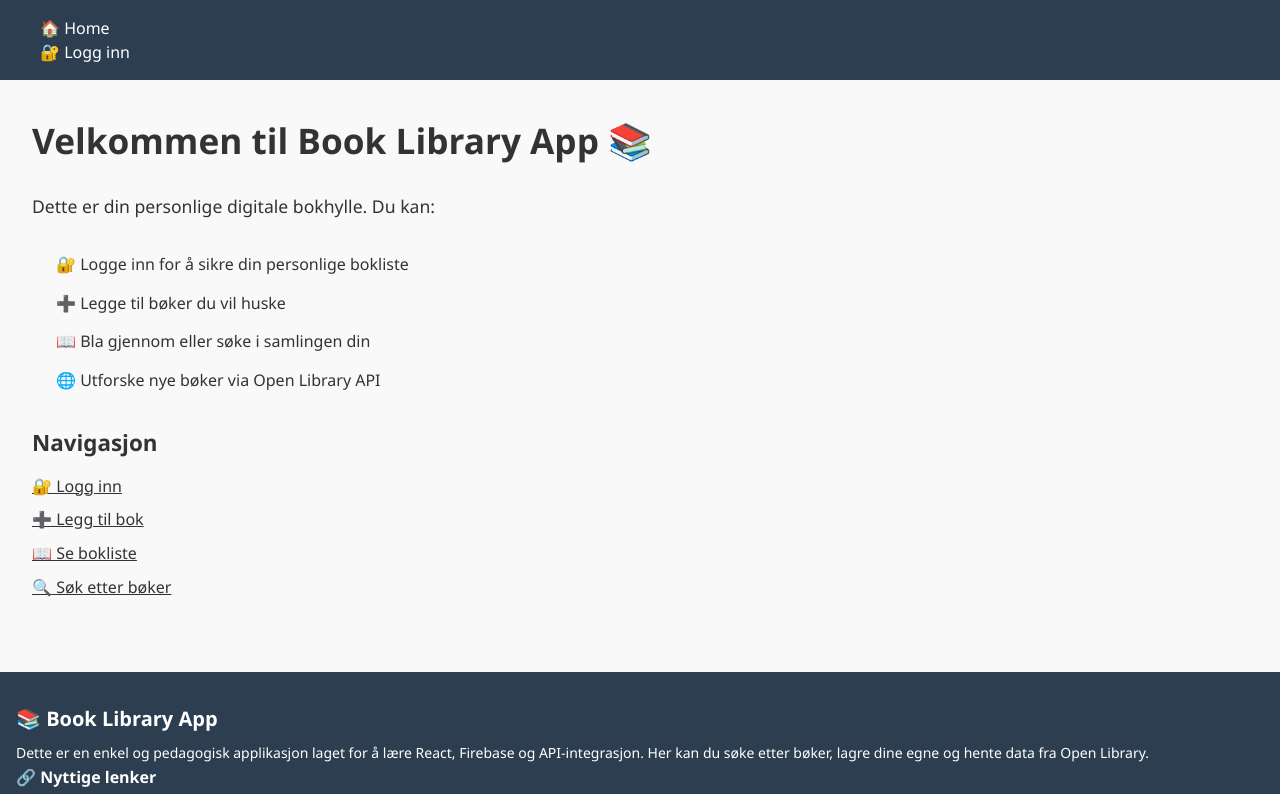
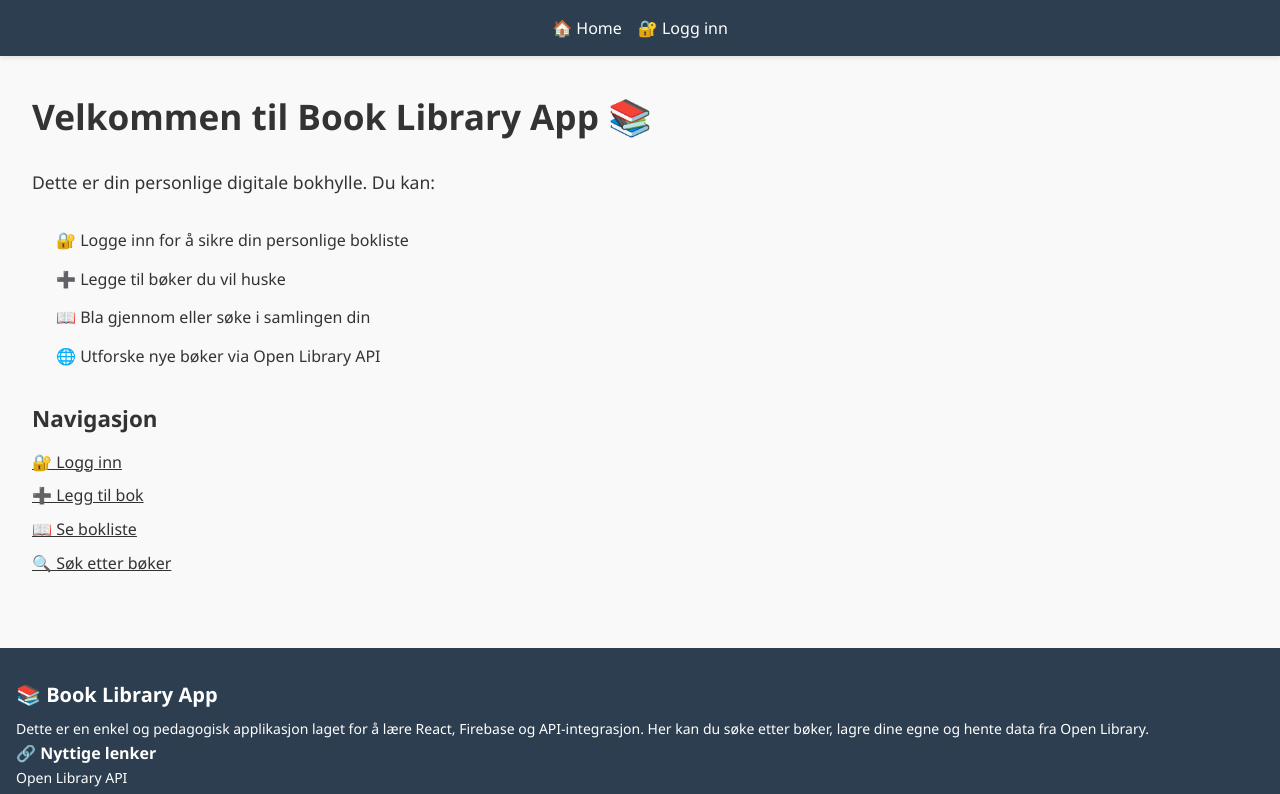
Before and after one commit to moa-reidar/final_project, a React (Vite) app: page / in a window 1280 px wide. Shown: the top 794 px of the page. Built offline with nearby package versions, Linux system fonts and the light colour scheme.

Commit message:
Update header.css to make header sticky on scroll for better navigation

```diff
--- a/src/css/header.css
+++ b/src/css/header.css
@@ -1,5 +1,7 @@
-
 .header {
+  position: sticky;
+  top: 0;
+  z-index: 1000;
   background-color: var(--color-primary);
   color: var(--color-text-light);
   padding: var(--spacing-md);
@@ -9,25 +11,29 @@
 .header__nav {
   max-width: var(--max-width-container);
   margin: 0 auto;
-    display: flex;
-    justify-content: space-between;
-    align-items: center;
 }
 
-  .header__logo {
-    font-size: var(--font-size-large);
-    font-weight: var(--font-weight-bold);
+.header__list {
+  display: flex;
+  justify-content: center;
+  align-items: center;
+  gap: var(--spacing-md);
+  list-style: none;
+  padding: 0;
+  margin: 0;
+  flex-wrap: wrap;
 }
 
-  .header__menu {
+.header__item {
   display: flex;
-    gap: var(--spacing-md);
+  align-items: center;
 }
 
 .header__link {
   color: var(--color-text-light);
   font-weight: var(--font-weight-normal);
   transition: color var(--transition-fast);
+  font-size: var(--font-size-medium);
 }
 
 .header__link:hover {
@@ -41,6 +47,7 @@
   padding: var(--spacing-xs) var(--spacing-sm);
   border-radius: var(--border-radius);
   transition: background-color var(--transition-fast), color var(--transition-fast);
+  font-size: var(--font-size-medium);
 }
 
 .header__logout-button:hover {
--- a/src/css/reset.css
+++ b/src/css/reset.css
@@ -37,7 +37,7 @@
   }
 
   .visually-hidden {
-    position: absolute;
+
     width: 1px;
     height: 1px;
     padding: 0;
```
Lines whose indentation alone changed are shown as unchanged.
